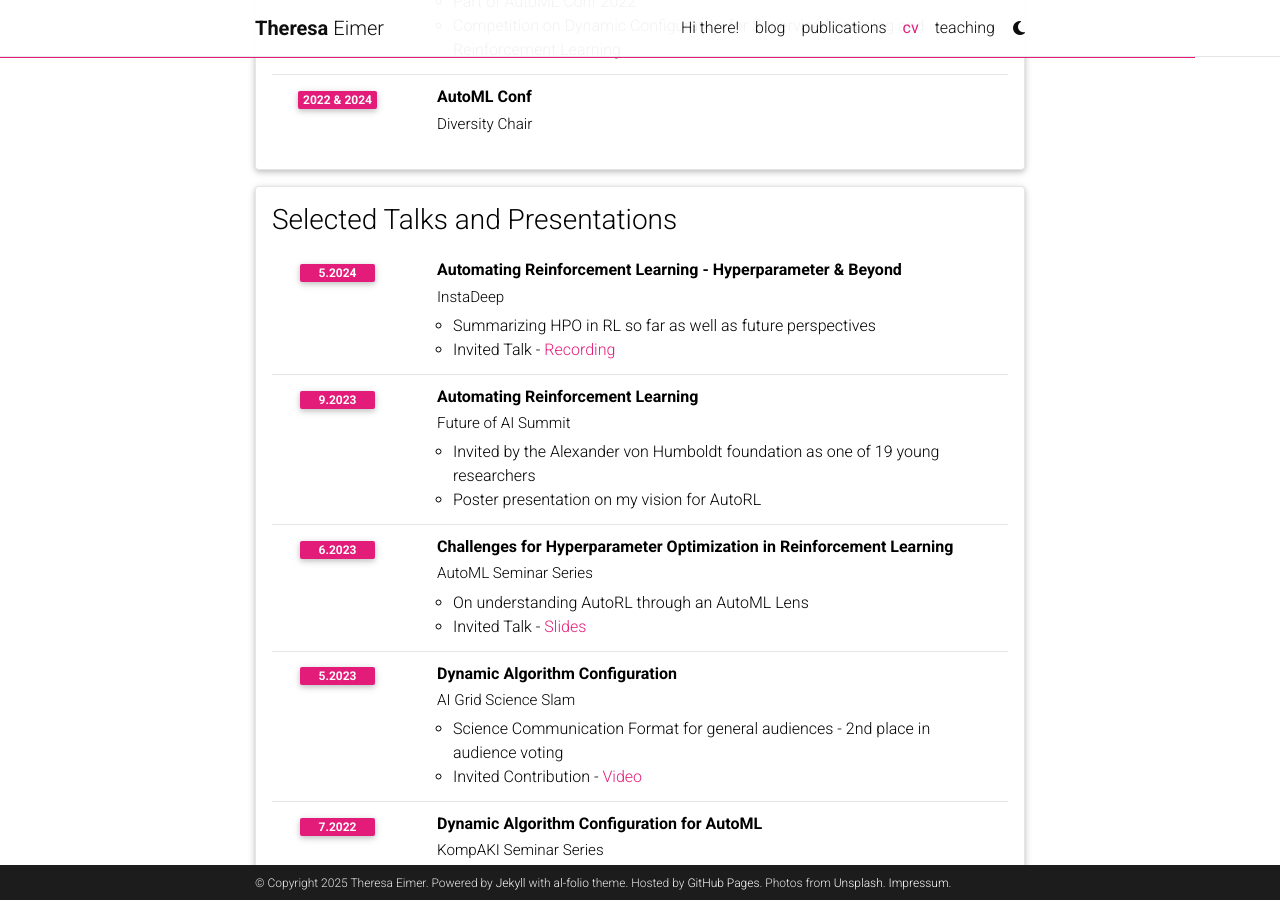
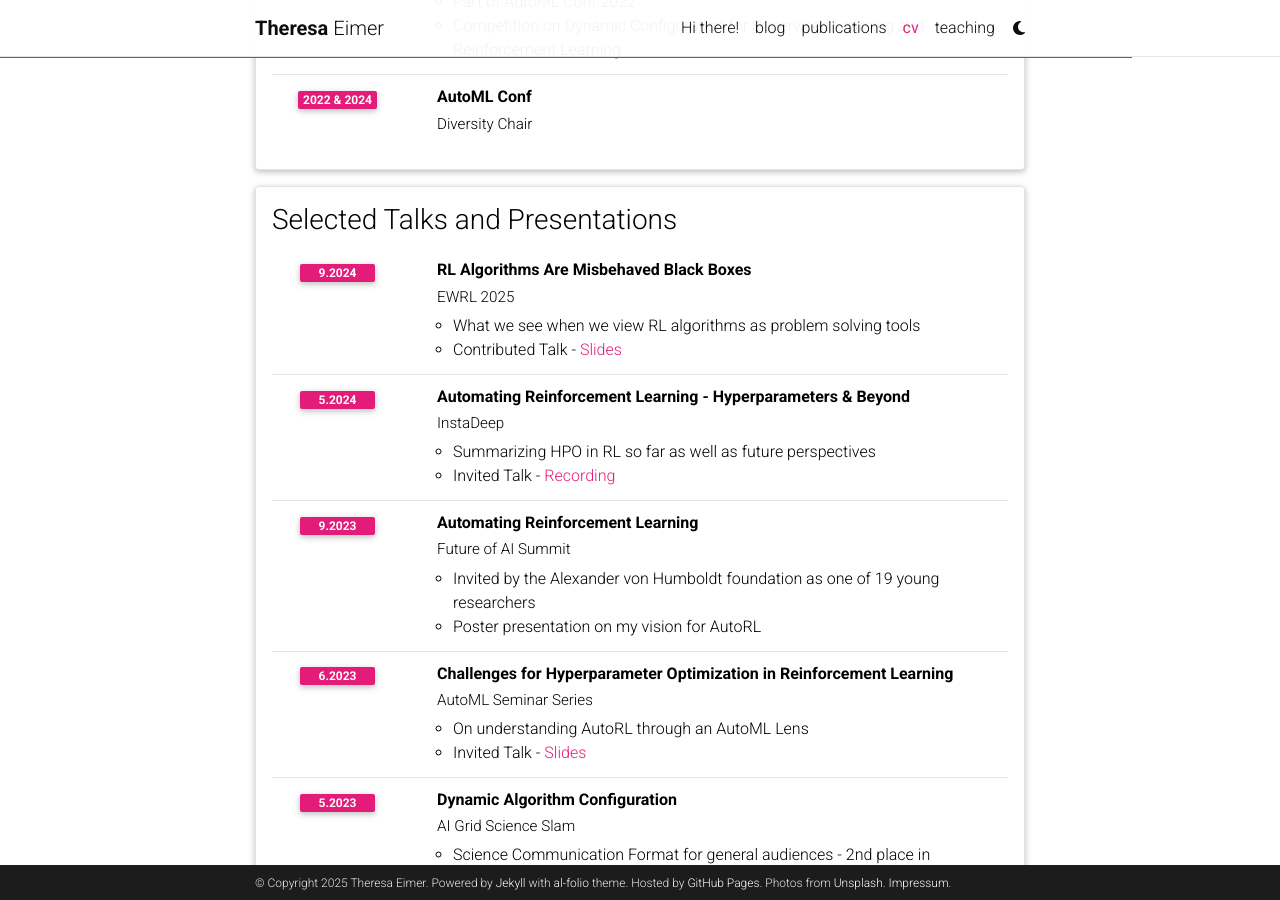
Before and after one commit to TheEimer/theeimer.github.io, a Jekyll site: the page built from _pages/cv.md, in a window 1280 px wide and 900 px high, scrolled down 2139 px. Built offline with Jekyll 4.4.1, drawn with Linux system fonts in a browser that asks for light colours; comment, search, counter and statistics services are not loaded; a style sheet for code colours, icons or effects is not loaded.

Commit message:
Update selected talks and presentations in cv.yml

```diff
--- a/_data/cv.yml
+++ b/_data/cv.yml
@@ -94,7 +94,14 @@
 - title: Selected Talks and Presentations
   type: time_table
   contents:
-    - title: Automating Reinforcement Learning - Hyperparameter & Beyond
+    - title: RL Algorithms Are Misbehaved Black Boxes
+      institution: EWRL 2025
+      year: 09.2024
+      description:
+        - What we see when we view RL algorithms as problem solving tools
+        - Contributed Talk - <a href=https://theeimer.github.io/assets/pdf/slides/ewrl_black_boxes.pdf>Slides</a>
+
+    - title: Automating Reinforcement Learning - Hyperparameters & Beyond
       institution: InstaDeep
       year: 05.2024
       description:
```
